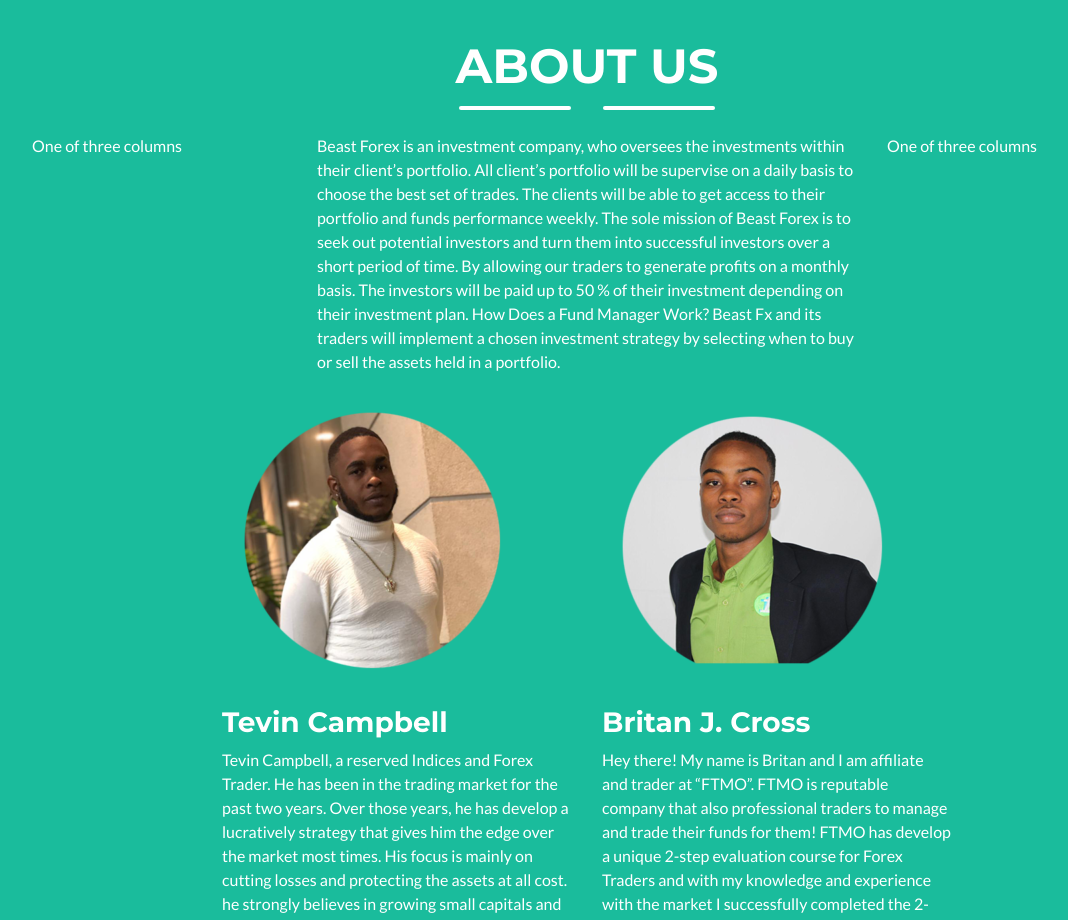
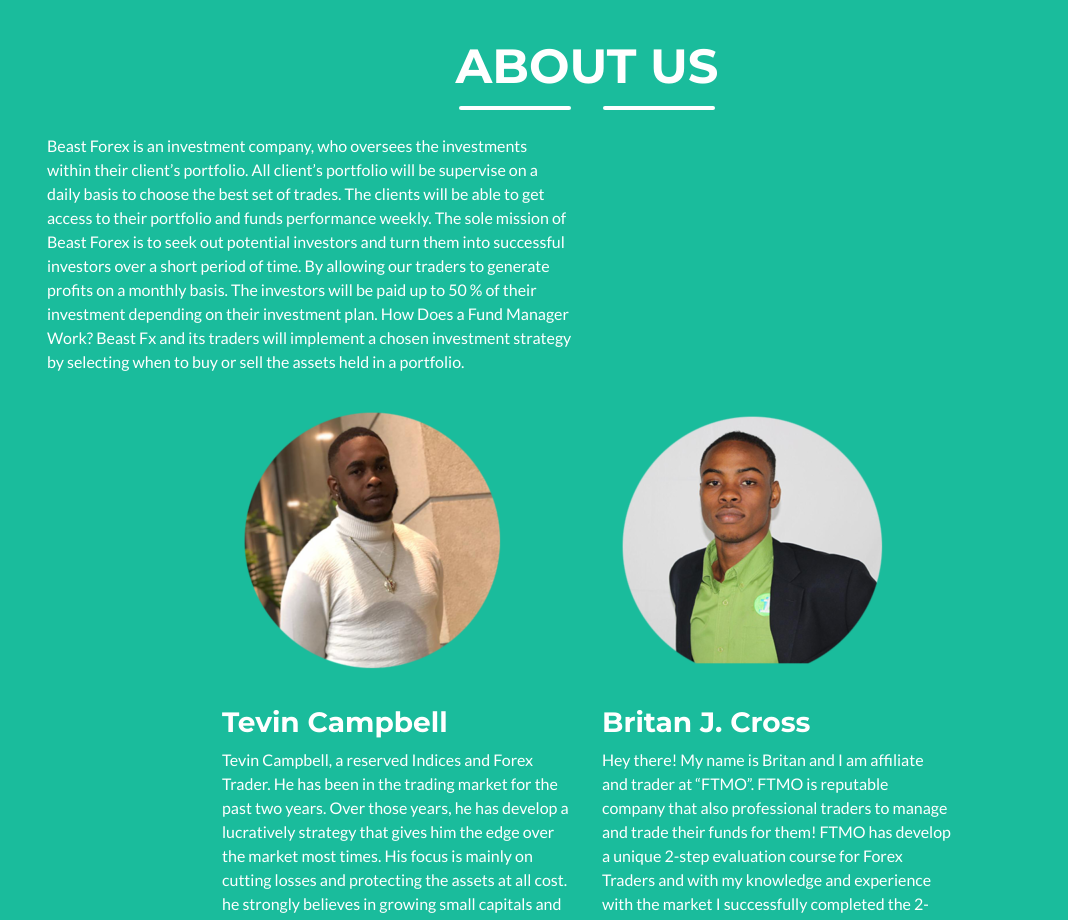
Before and after one commit to Beastforex/beastforex.github.io, a website: page index.html in a window 1280 px wide. Shown: the part 1020-1940 px from the top of the page, without its empty margins (53-1121 px from the left). Drawn offline with nearby package versions, Linux system fonts and the light colour scheme; files that its build step writes are made by us from their sources.

Commit message:
Update index.html

```diff
--- a/index.html
+++ b/index.html
@@ -104,10 +104,6 @@
       </div>
 
       <!-- About Section Content -->
-      <div class="row">
-   <div class="col">
-     One of three columns
-   </div>
    <div class="col-6">
      <p>Beast Forex is an investment company, who oversees the investments within their client’s portfolio. All client’s portfolio will be supervise on a daily basis to choose the best set of trades. The clients will be able to get access to their portfolio and funds performance weekly.
         The sole mission of Beast Forex is to seek out potential investors and turn them into successful investors over a short period of time. By allowing our traders to generate profits on a monthly basis. The investors will be paid up to 50 % of their investment depending on their investment plan.
@@ -115,10 +111,8 @@
 How Does a Fund Manager Work?
 Beast Fx and its traders will implement a chosen investment strategy by selecting when to buy or sell the assets held in a portfolio.</p>
    </div>
-   <div class="col">
-     One of three columns
-   </div>
- </div>
+
+
       <div class="row">
         <div class="col-lg-4 ml-auto">
           <img src="img/mentusfx.png" alt="">
```
